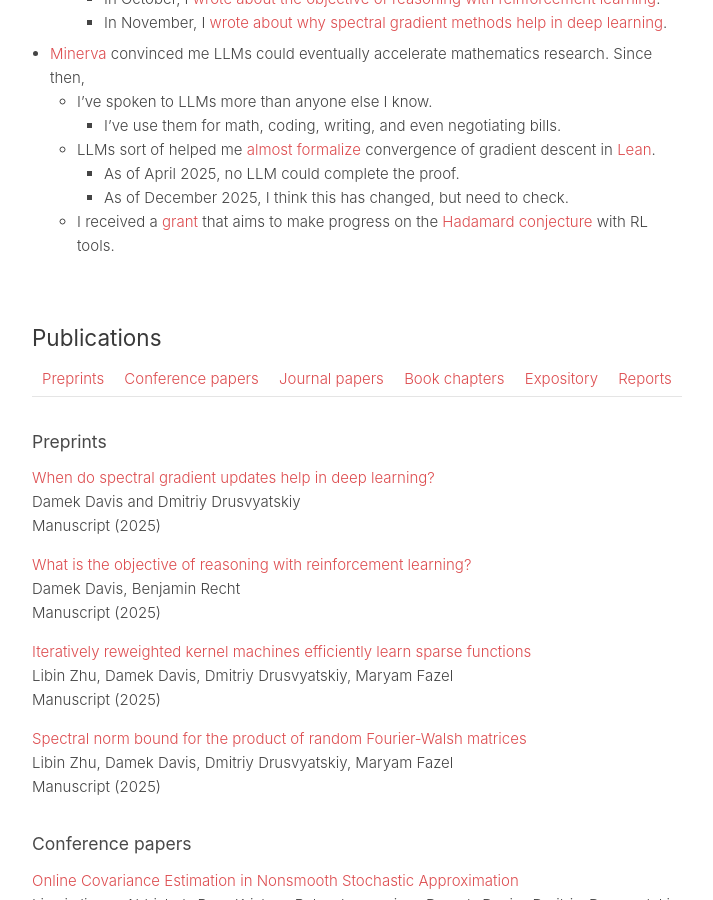
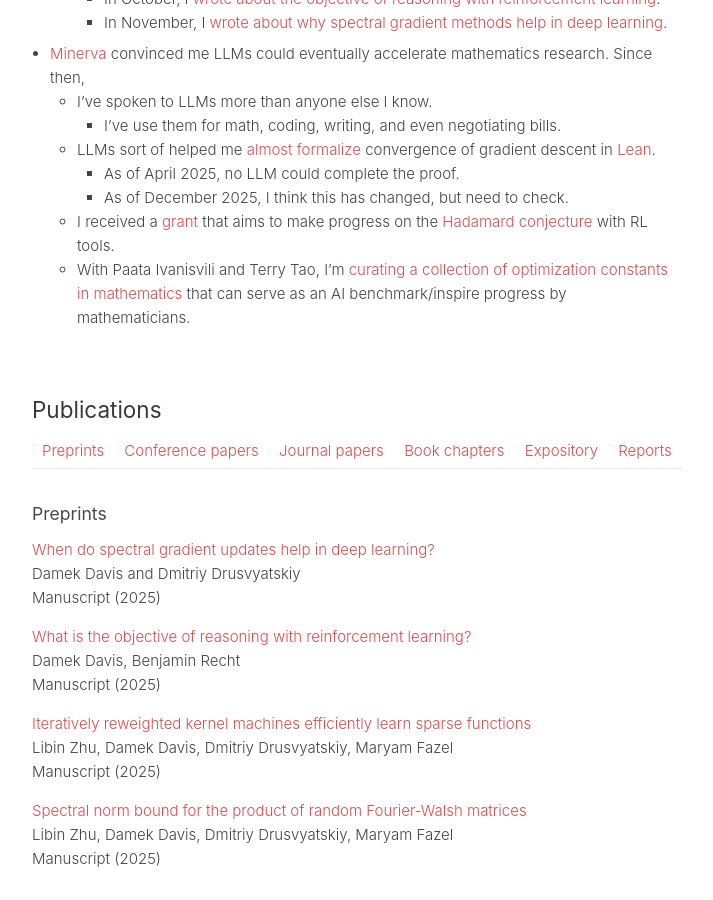
Before and after one commit to damek/damek.github.io, a Jekyll site: the page built from index.md, in a window 1280 px wide and 900 px high, scrolled down 2041 px. Shown: the whole window, without its empty margins (283-996 px from the left). Built offline with Jekyll 4.4.1, drawn with Linux system fonts in a browser that asks for light colours.

Commit message:
added a new collaboration on curating optimization constants in mathematics

```diff
--- a/index.md
+++ b/index.md
@@ -74,6 +74,7 @@ Please use [my email](mailto:damek@wharton.upenn.edu) sparingly for corresponden
         - As of April 2025, no LLM could complete the proof.
         - As of December 2025, I think this has changed, but need to check.
     - I received a [grant](https://www.nsf.gov/awardsearch/showAward?AWD_ID=2523384&HistoricalAwards=false) that aims to make progress on the [Hadamard conjecture](https://en.wikipedia.org/wiki/Hadamard_matrix#Hadamard_conjecture) with RL tools.
+    - With Paata Ivanisvili and Terry Tao, I'm [curating a collection of optimization constants in mathematics](https://github.com/teorth/optimizationproblems?tab=readme-ov-file) that can serve as an AI benchmark/inspire progress by mathematicians.
 
 
 ## Publications
```
